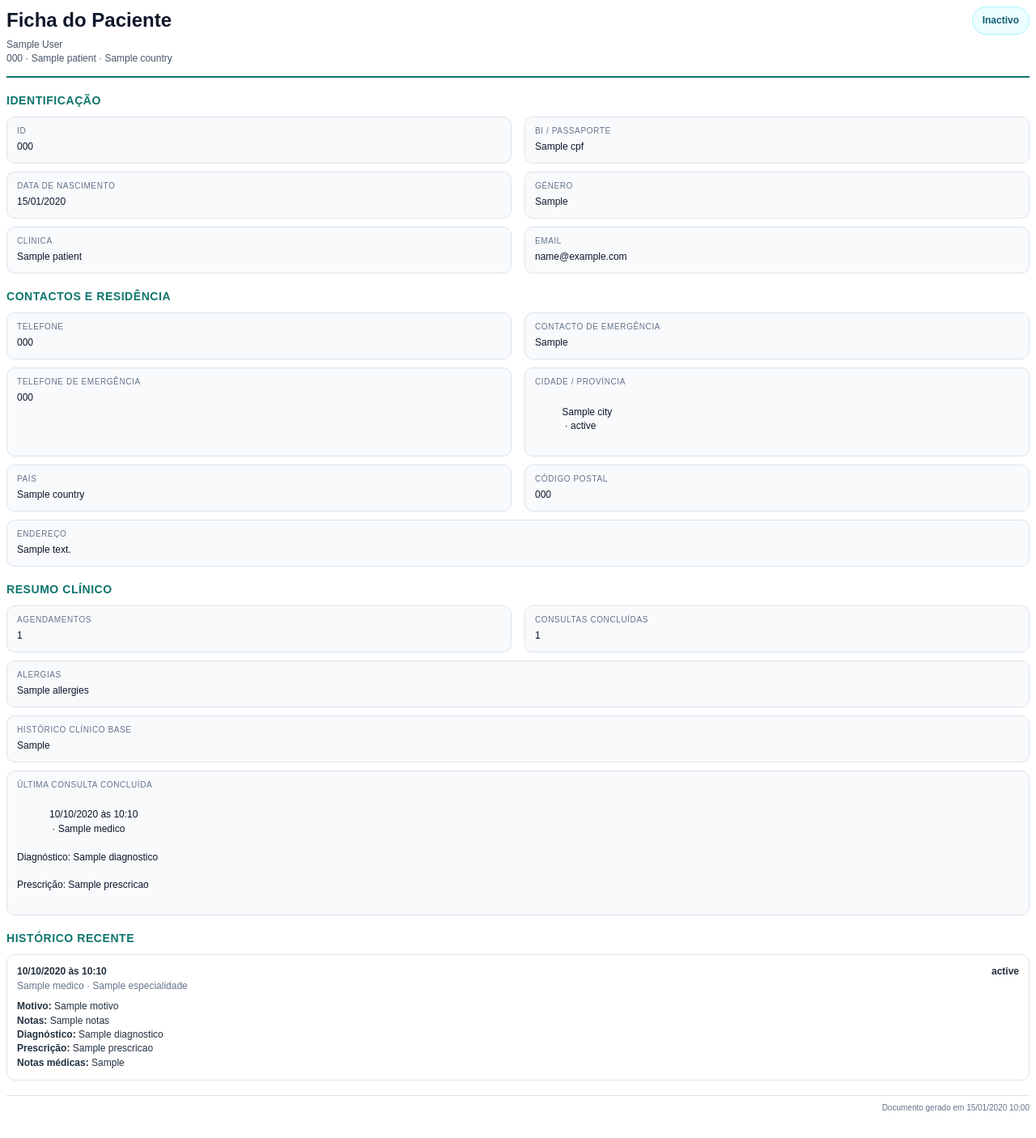
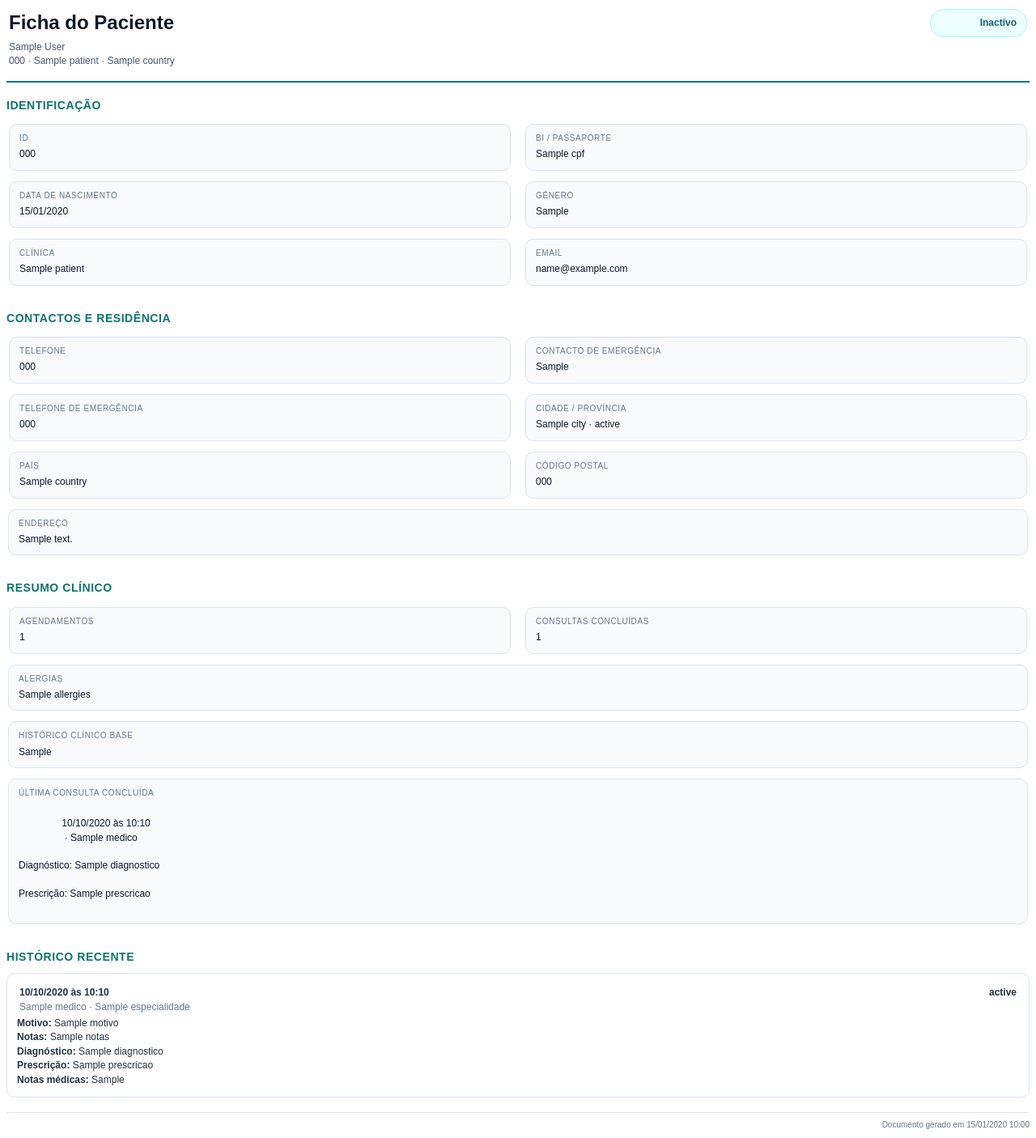
Before and after one commit to vminicua/clinicplus, a Django app: template clinic/templates/clinic/patients/record_pdf.html in a window 1280 px wide. Shown: the whole page at 81% size. Before the commit the page ends 1374 px from the top, so only its background shows below. Run offline with Django 5.2, Linux system fonts and the light colour scheme; the template is opened without the code that fills it: most values are stand-ins (such as "Sample title", 1, 10 or a date in 2020); parts of the project's set-up code (start-up, migrations or seed data) failed here and were passed over.

Commit message:
PDF Done

```diff
--- a/clinic/templates/clinic/patients/record_pdf.html
+++ b/clinic/templates/clinic/patients/record_pdf.html
@@ -26,15 +26,15 @@
       margin-bottom: 18px;
     }
 
-    .header-top {
-      display: flex;
-      justify-content: space-between;
-      align-items: flex-start;
-      gap: 16px;
+    .header-table,
+    .detail-table {
+      width: 100%;
+      table-layout: fixed;
+      border-collapse: separate;
     }
 
     .brand {
-      max-width: 70%;
+      width: 100%;
     }
 
     .brand h1 {
@@ -69,21 +69,39 @@
       margin-bottom: 10px;
     }
 
-    .grid {
-      display: grid;
-      grid-template-columns: repeat(2, 1fr);
-      gap: 10px 16px;
+    .header-cell {
+      vertical-align: top;
     }
 
-    .item {
+    .header-cell.is-right {
+      width: 120px;
+      text-align: right;
+    }
+
+    .detail-row td {
+      vertical-align: top;
+      padding-bottom: 10px;
+    }
+
+    .detail-row td:first-child {
+      padding-right: 8px;
+    }
+
+    .detail-row td:last-child {
+      padding-left: 8px;
+    }
+
+    .detail-row td[colspan="2"] {
+      padding-left: 0;
+      padding-right: 0;
+    }
+
+    .card-box {
       border: 1px solid #dbe4ee;
       border-radius: 10px;
       padding: 10px 12px;
       background: #f8fafc;
-    }
-
-    .item.full {
-      grid-column: 1 / -1;
+      page-break-inside: avoid;
     }
 
     .label {
@@ -132,7 +150,9 @@
 </head>
 <body>
   <div class="header">
-    <div class="header-top">
+    <table class="header-table">
+      <tr>
+        <td class="header-cell">
           <div class="brand">
             <h1>Ficha do Paciente</h1>
             <p>{{ patient.full_name }}</p>
@@ -142,100 +162,72 @@
               {% if patient.country %} · {{ patient.country }}{% endif %}
             </p>
           </div>
+        </td>
+        <td class="header-cell is-right">
           <div class="badge">
             {% if patient.is_active %}Activo{% else %}Inactivo{% endif %}
           </div>
-    </div>
+        </td>
+      </tr>
+    </table>
   </div>
 
   <div class="section">
     <h2>Identificação</h2>
-    <div class="grid">
-      <div class="item">
-        <div class="label">ID</div>
-        <div class="value">{{ patient_code }}</div>
-      </div>
-      <div class="item">
-        <div class="label">BI / Passaporte</div>
-        <div class="value">{{ patient.cpf }}</div>
-      </div>
-      <div class="item">
-        <div class="label">Data de nascimento</div>
-        <div class="value">{{ patient.date_of_birth|date:"d/m/Y" }}</div>
-      </div>
-      <div class="item">
-        <div class="label">Género</div>
-        <div class="value">{{ patient.get_gender_display }}</div>
-      </div>
-      <div class="item">
-        <div class="label">Clínica</div>
-        <div class="value">{% if patient.clinic_name %}{{ patient.clinic_name }}{% else %}Sem clínica atribuída{% endif %}</div>
-      </div>
-      <div class="item">
-        <div class="label">Email</div>
-        <div class="value">{% if patient.user.email %}{{ patient.user.email }}{% else %}Sem email registado{% endif %}</div>
-      </div>
-    </div>
+    <table class="detail-table">
+      <tr class="detail-row">
+        <td><div class="card-box"><div class="label">ID</div><div class="value">{{ patient_code }}</div></div></td>
+        <td><div class="card-box"><div class="label">BI / Passaporte</div><div class="value">{{ patient.cpf }}</div></div></td>
+      </tr>
+      <tr class="detail-row">
+        <td><div class="card-box"><div class="label">Data de nascimento</div><div class="value">{{ patient.date_of_birth|date:"d/m/Y" }}</div></div></td>
+        <td><div class="card-box"><div class="label">Género</div><div class="value">{{ patient.get_gender_display }}</div></div></td>
+      </tr>
+      <tr class="detail-row">
+        <td><div class="card-box"><div class="label">Clínica</div><div class="value">{% if patient.clinic_name %}{{ patient.clinic_name }}{% else %}Sem clínica atribuída{% endif %}</div></div></td>
+        <td><div class="card-box"><div class="label">Email</div><div class="value">{% if patient.user.email %}{{ patient.user.email }}{% else %}Sem email registado{% endif %}</div></div></td>
+      </tr>
+    </table>
   </div>
 
   <div class="section">
     <h2>Contactos e Residência</h2>
-    <div class="grid">
-      <div class="item">
-        <div class="label">Telefone</div>
-        <div class="value">{{ patient.phone }}</div>
-      </div>
-      <div class="item">
-        <div class="label">Contacto de emergência</div>
-        <div class="value">{{ patient.emergency_contact }}</div>
-      </div>
-      <div class="item">
-        <div class="label">Telefone de emergência</div>
-        <div class="value">{% if patient.emergency_phone %}{{ patient.emergency_phone }}{% else %}Sem telefone de emergência{% endif %}</div>
-      </div>
-      <div class="item">
-        <div class="label">Cidade / Província</div>
-        <div class="value">
-          {% if patient.city %}{{ patient.city }}{% else %}Sem cidade{% endif %}
-          {% if patient.state %} · {{ patient.state }}{% endif %}
-        </div>
-      </div>
-      <div class="item">
-        <div class="label">País</div>
-        <div class="value">{{ patient.country }}</div>
-      </div>
-      <div class="item">
-        <div class="label">Código postal</div>
-        <div class="value">{% if patient.zip_code %}{{ patient.zip_code }}{% else %}Sem código postal{% endif %}</div>
-      </div>
-      <div class="item full">
-        <div class="label">Endereço</div>
-        <div class="value">{{ patient.address }}</div>
-      </div>
-    </div>
+    <table class="detail-table">
+      <tr class="detail-row">
+        <td><div class="card-box"><div class="label">Telefone</div><div class="value">{{ patient.phone }}</div></div></td>
+        <td><div class="card-box"><div class="label">Contacto de emergência</div><div class="value">{{ patient.emergency_contact }}</div></div></td>
+      </tr>
+      <tr class="detail-row">
+        <td><div class="card-box"><div class="label">Telefone de emergência</div><div class="value">{% if patient.emergency_phone %}{{ patient.emergency_phone }}{% else %}Sem telefone de emergência{% endif %}</div></div></td>
+        <td><div class="card-box"><div class="label">Cidade / Província</div><div class="value">{% if patient.city %}{{ patient.city }}{% else %}Sem cidade{% endif %}{% if patient.state %} · {{ patient.state }}{% endif %}</div></div></td>
+      </tr>
+      <tr class="detail-row">
+        <td><div class="card-box"><div class="label">País</div><div class="value">{{ patient.country }}</div></div></td>
+        <td><div class="card-box"><div class="label">Código postal</div><div class="value">{% if patient.zip_code %}{{ patient.zip_code }}{% else %}Sem código postal{% endif %}</div></div></td>
+      </tr>
+      <tr class="detail-row">
+        <td colspan="2"><div class="card-box"><div class="label">Endereço</div><div class="value">{{ patient.address }}</div></div></td>
+      </tr>
+    </table>
   </div>
 
   <div class="section">
     <h2>Resumo Clínico</h2>
-    <div class="grid">
-      <div class="item">
-        <div class="label">Agendamentos</div>
-        <div class="value">{{ patient.total_appointments }}</div>
-      </div>
-      <div class="item">
-        <div class="label">Consultas concluídas</div>
-        <div class="value">{{ patient.total_consultations }}</div>
-      </div>
-      <div class="item full">
-        <div class="label">Alergias</div>
-        <div class="value">{% if patient.allergies %}{{ patient.allergies }}{% else %}Sem alergias registadas{% endif %}</div>
-      </div>
-      <div class="item full">
-        <div class="label">Histórico clínico base</div>
-        <div class="value">{% if patient.medical_history %}{{ patient.medical_history }}{% else %}Sem histórico clínico base{% endif %}</div>
-      </div>
+    <table class="detail-table">
+      <tr class="detail-row">
+        <td><div class="card-box"><div class="label">Agendamentos</div><div class="value">{{ patient.total_appointments }}</div></div></td>
+        <td><div class="card-box"><div class="label">Consultas concluídas</div><div class="value">{{ patient.total_consultations }}</div></div></td>
+      </tr>
+      <tr class="detail-row">
+        <td colspan="2"><div class="card-box"><div class="label">Alergias</div><div class="value">{% if patient.allergies %}{{ patient.allergies }}{% else %}Sem alergias registadas{% endif %}</div></div></td>
+      </tr>
+      <tr class="detail-row">
+        <td colspan="2"><div class="card-box"><div class="label">Histórico clínico base</div><div class="value">{% if patient.medical_history %}{{ patient.medical_history }}{% else %}Sem histórico clínico base{% endif %}</div></div></td>
+      </tr>
       {% if latest_consultation %}
-        <div class="item full">
+        <tr class="detail-row">
+          <td colspan="2">
+            <div class="card-box">
               <div class="label">Última consulta concluída</div>
               <div class="value">
                 {{ latest_consultation.data|date:"d/m/Y" }} às {{ latest_consultation.hora|time:"H:i" }}
@@ -244,24 +236,28 @@
                 {% if latest_consultation.consulta.prescricao %}<br>Prescrição: {{ latest_consultation.consulta.prescricao }}{% endif %}
               </div>
             </div>
+          </td>
+        </tr>
       {% endif %}
-    </div>
+    </table>
   </div>
 
   <div class="section">
     <h2>Histórico Recente</h2>
     {% for entry in history_entries %}
       <div class="history-card">
-        <div class="history-top">
-          <div>
+        <table class="header-table">
+          <tr>
+            <td class="header-cell">
               <strong>{{ entry.data|date:"d/m/Y" }} às {{ entry.hora|time:"H:i" }}</strong>
               <div class="muted">
                 {{ entry.medico }}
                 {% if entry.medico.especialidade %} · {{ entry.medico.especialidade.name }}{% endif %}
               </div>
-          </div>
-          <div><strong>{{ entry.get_status_display }}</strong></div>
-        </div>
+            </td>
+            <td class="header-cell is-right"><strong>{{ entry.get_status_display }}</strong></td>
+          </tr>
+        </table>
         <div><strong>Motivo:</strong> {{ entry.motivo }}</div>
         {% if entry.notas %}
           <div><strong>Notas:</strong> {{ entry.notas }}</div>
@@ -275,7 +271,7 @@
         {% endif %}
       </div>
     {% empty %}
-      <div class="item">
+      <div class="card-box">
         <div class="value">Sem histórico clínico registado.</div>
       </div>
     {% endfor %}
```
Lines whose indentation alone changed are shown as unchanged.
